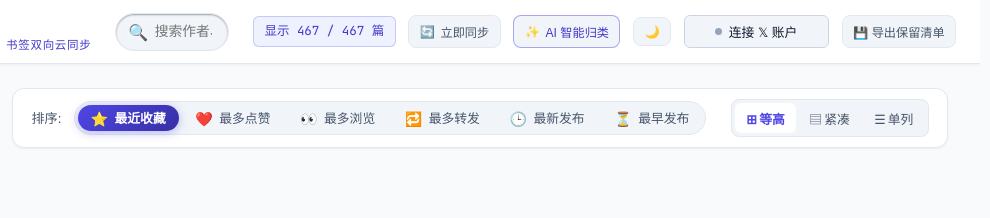
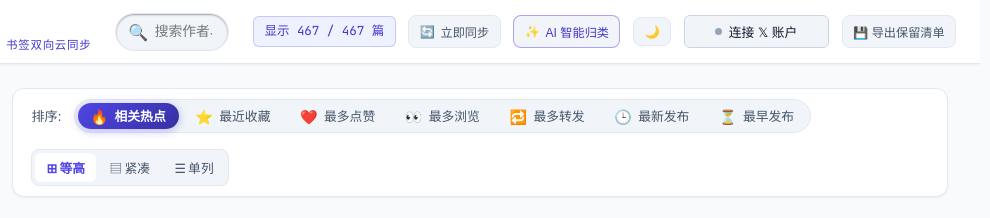
Before and after one commit to epodak/Xcollect, a website: page public/index.html in a window 1280 px wide. Shown: the top 218 px of the page, 290-1280 px from the left. Drawn offline with Linux system fonts and the light colour scheme; no server answers.

Commit message:
feat(ui): add related-hot as first sort mode

```diff
--- a/public/index.html
+++ b/public/index.html
@@ -132,7 +132,11 @@
         <div class="sort-pills-wrap">
           <span class="sort-label">排序:</span>
           <div class="sort-pills" id="sortPills" role="radiogroup" aria-label="推文排序方式">
-            <button class="sort-pill active" data-sort="bookmark_desc" role="radio" aria-checked="true" title="按你在 X 中的收藏顺序显示，最近收藏优先">
+            <button class="sort-pill active" data-sort="related_hot_desc" role="radio" aria-checked="true" title="综合相关性、内容质量、新颖度、互动速度与新鲜度排序">
+              <span class="pill-icon">🔥</span>
+              <span class="pill-text">相关热点</span>
+            </button>
+            <button class="sort-pill" data-sort="bookmark_desc" role="radio" aria-checked="false" title="按你在 X 中的收藏顺序显示，最近收藏优先">
               <span class="pill-icon">⭐</span>
               <span class="pill-text">最近收藏</span>
             </button>
@@ -159,6 +163,7 @@
           </div>
           <!-- 兼容隐藏 select 元素 -->
           <select id="sortSelect" class="sort-select" style="display:none;" aria-hidden="true">
+            <option value="related_hot_desc" selected>相关热点</option>
             <option value="bookmark_desc">最近收藏</option>
             <option value="likes_desc">最多点赞</option>
             <option value="views_desc">最多浏览</option>
```
